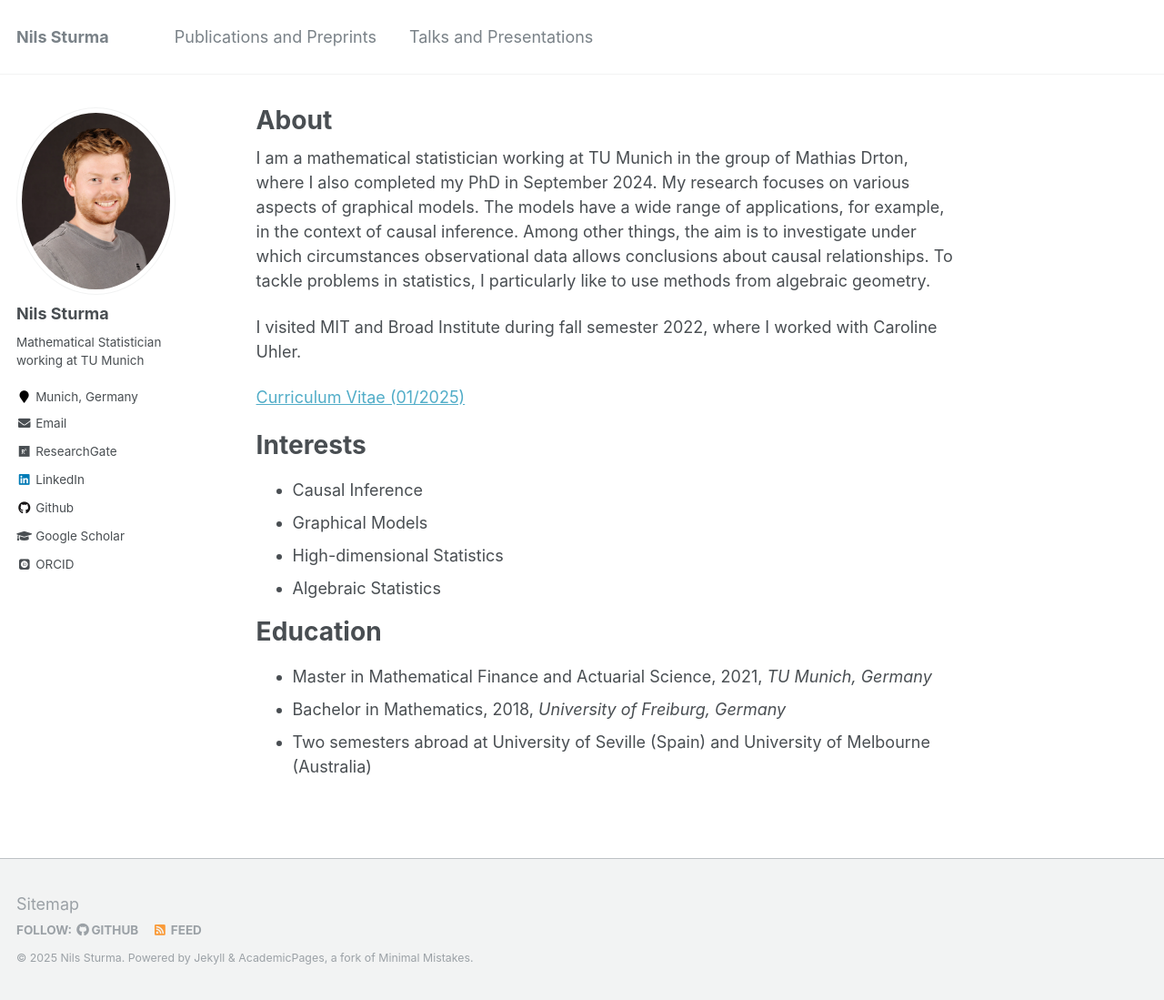
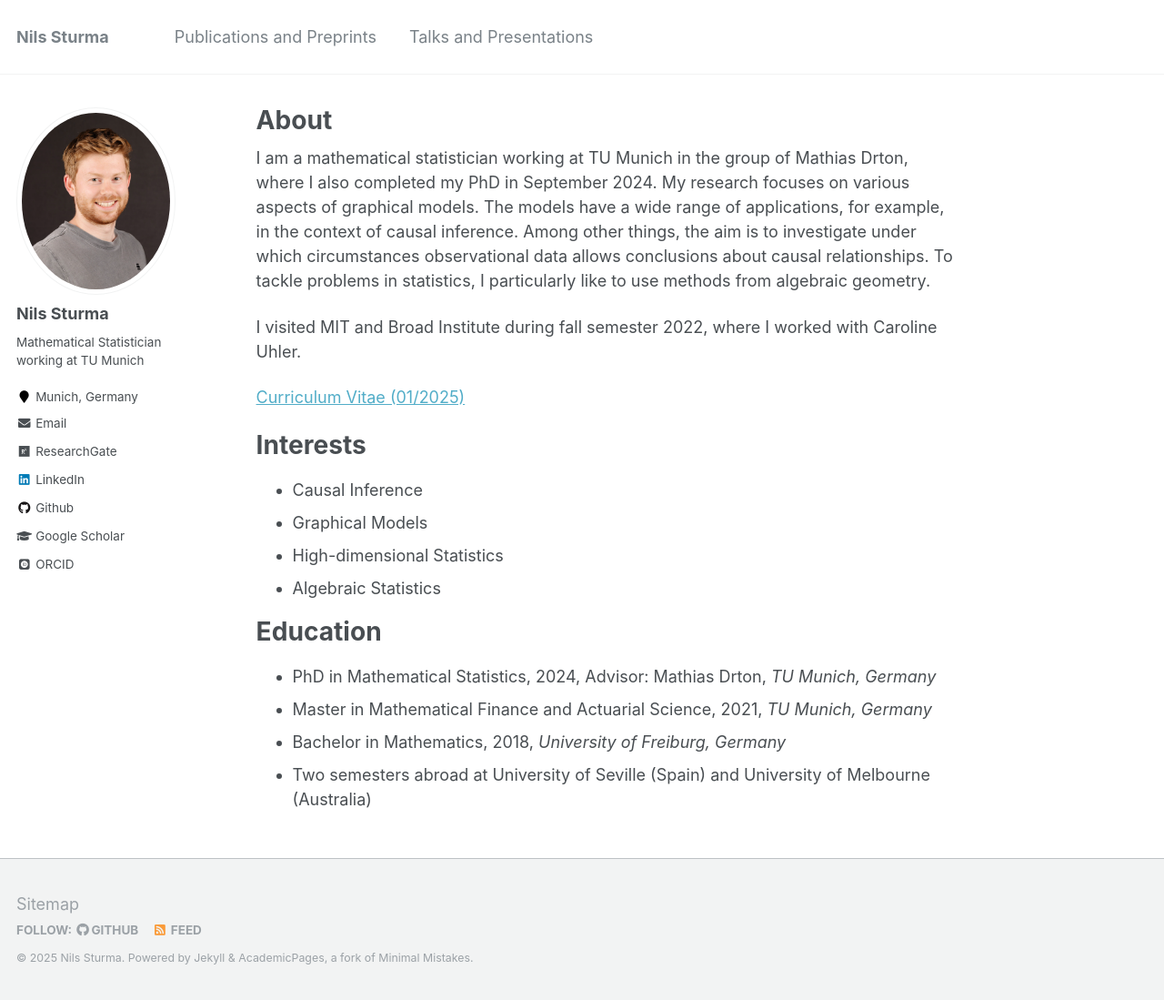
Before and after one commit to NilsSturma/nilssturma.github.io, a Jekyll site: the page built from _pages/about.md, in a window 1280 px wide and 1099 px high. Shown: the whole window at 91% size. Built offline with Jekyll 4.4.1, drawn with Linux system fonts in a browser that asks for light colours; some web fonts are replaced.

Commit message:
added phd to education

```diff
--- a/_pages/about.md
+++ b/_pages/about.md
@@ -23,6 +23,7 @@ Interests
 
 Education
 ======
+* PhD in Mathematical Statistics, 2024, Advisor: Mathias Drton, *TU Munich, Germany*
 * Master in Mathematical Finance and Actuarial Science, 2021, *TU Munich, Germany*
 * Bachelor in Mathematics, 2018, *University of Freiburg, Germany*
 * Two semesters abroad at University of Seville (Spain) and University of Melbourne (Australia)
```
